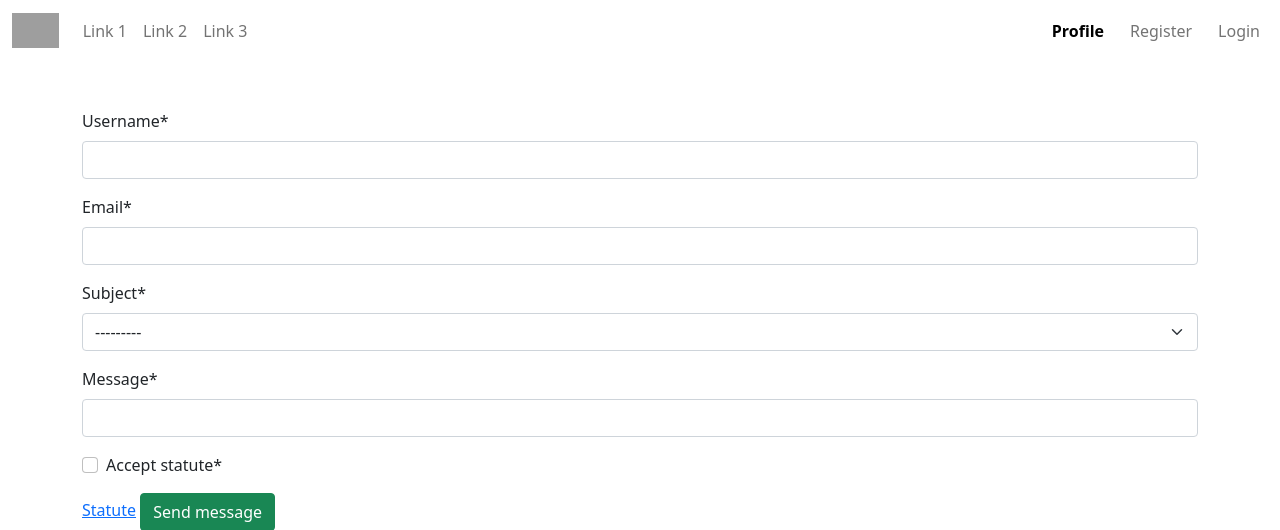
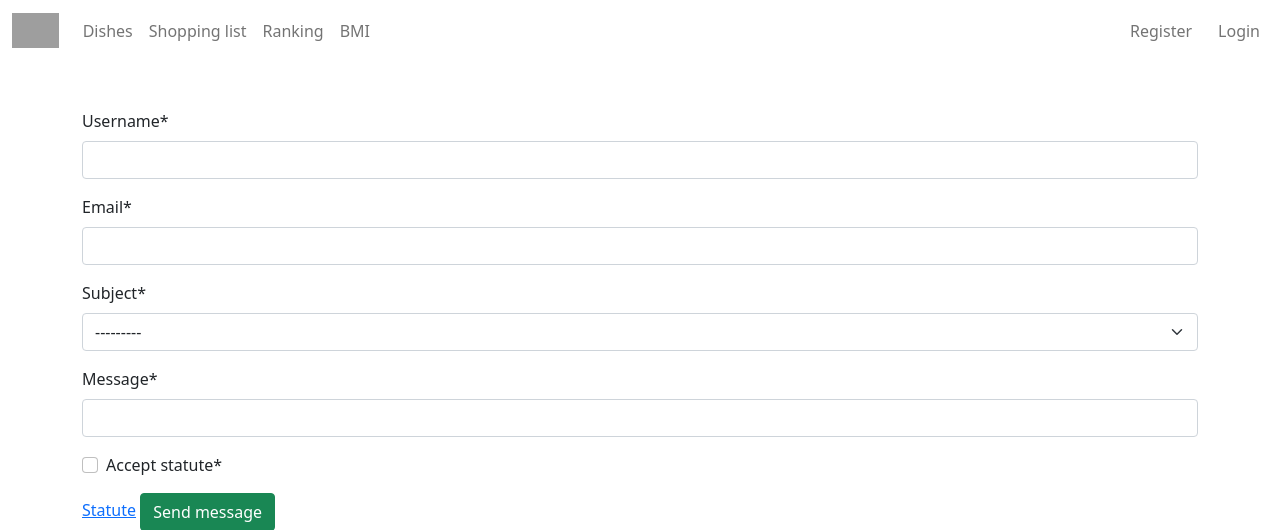
Before and after one commit to DEENUU1/MyFridge, a Django app: page /contact/ in a window 1280 px wide. Shown: the top 530 px of the page. Run offline with Django 4.2, Linux system fonts and the light colour scheme; data that the repository does not hold is empty; parts of the project's set-up code (start-up, migrations or seed data) failed here and were passed over; some libraries are stand-ins or nearby versions; grey boxes are pictures that could not be loaded.

Commit message:
Update urls in navigation bar

```diff
--- a/myfridge/dishes/views.py
+++ b/myfridge/dishes/views.py
@@ -202,6 +202,7 @@ class UpdateDishView(LoginRequiredMixin, UpdateView):
 
 class DeleteDishView(LoginRequiredMixin, DeleteView):
     model = Dish
+
     success_url = reverse_lazy("dishes:home")
 
     def get_queryset(self):
--- a/myfridge/myfridge/templates/navigation_bar.html
+++ b/myfridge/myfridge/templates/navigation_bar.html
@@ -13,9 +13,9 @@
       </button>
 
         <div class="collapse navbar-collapse" id="navbarSupportedContent">
-            <a class="navbar-brand mt-2 mt-lg-0" href="/">
+            <a class="navbar-brand mt-2 mt-lg-0" href="{% url 'dishes:home' %}">
             <img
-                src="https://cdn4.iconfinder.com/data/icons/human-resources-2-2/512/56-512.png"
+                src="https://simpleicon.com/wp-content/uploads/dish.png"
                 height="35"
                 alt="MDB Logo"
                 loading="lazy"
@@ -23,25 +23,29 @@
             </a>
             <ul class="navbar-nav me-auto mb-2 mb-lg-0">
             <li class="nav-item">
-                <a class="nav-link" href="/">Link 1</a>
+                <a class="nav-link" href="{% url 'dishes:home' %}">Dishes</a>
             </li>
             <li class="nav-item">
-                <a class="nav-link" href="/">Link 2</a>
+                <a class="nav-link" href="{% url 'fak:fak_home' %}">Shopping list</a>
             </li>
             <li class="nav-item">
-                <a class="nav-link" href="/">Link 3</a>
+                <a class="nav-link" href="{% url 'social:user-ranking' %}">Ranking</a>
+            </li>
+            <li class="nav-item">
+              <a class="nav-link" href="{% url 'tools:bmi' %}">BMI</a>
             </li>
             </ul>
         </div>
 
         <div class="d-flex align-items-center">
           <ul class="navbar-nav me-auto mb-2 mb-lg-0">
-            <li class="nav-item" style="margin-right: 10px">
-                <a style="color: black; font-weight: 600" class="nav-link" href="{% url 'users:profile' %}"> Profile </a>
-            </li>
-          </ul>
-          <ul class="navbar-nav me-auto mb-2 mb-lg-0">
+
             {% if user.is_authenticated %}
+            <ul class="navbar-nav me-auto mb-2 mb-lg-0">
+              <li class="nav-item" style="margin-right: 10px">
+                  <a style="color: black; font-weight: 600" class="nav-link" href="{% url 'users:profile' %}"> Profile </a>
+              </li>
+            </ul>
             <li class="nav-item">
               <a class="nav-link" href="{% url 'users:logout' %}"> Logout </a>
             </li>
```
